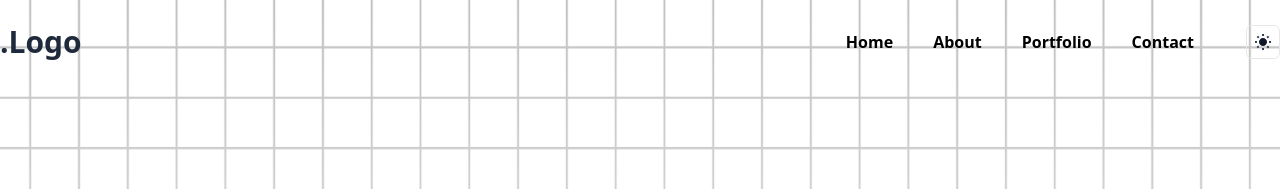
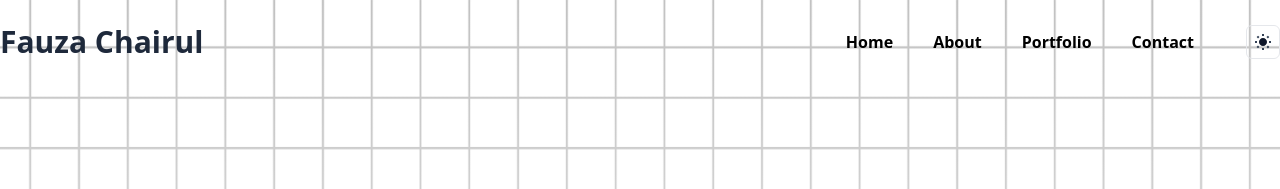
Before and after one commit to fauzachairul/personal-website, a website: page index.html in a window 1280 px wide. Shown: the top 189 px of the page. Drawn offline with nearby package versions, Linux system fonts and the light colour scheme.

Commit message:
Update index.html

```diff
--- a/index.html
+++ b/index.html
@@ -19,7 +19,7 @@
   <nav class="w-full fixed top-0 left-0 right-0 z-[999]">
     <div class="container mx-auto px-[7%] py-6 lg:px-0">
       <div class="flex justify-between items-center w-full">
-        <div class="logo text-3xl text-slate-800 dark:text-gray-100 font-bold">.Logo</div>
+        <div class="logo text-3xl text-slate-800 dark:text-gray-100 font-bold">Fauza Chairul</div>
         <ul id="nav-links"
           class="absolute top-full h-[60vh] w-full bg-white dark:bg-gray-950 flex flex-col justify-around items-center -translate-y-[110%] left-0 right-0 opacity-0  transition-all duration-200 md:static md:h-auto md:bg-transparent dark:md:bg-transparent md:w-auto md:translate-y-0 md:flex-row md:opacity-100 md:gap-10 dark:text-gray-100">
           <li><a href="#" class="nav-active font-semibold">Home</a></li>
```
